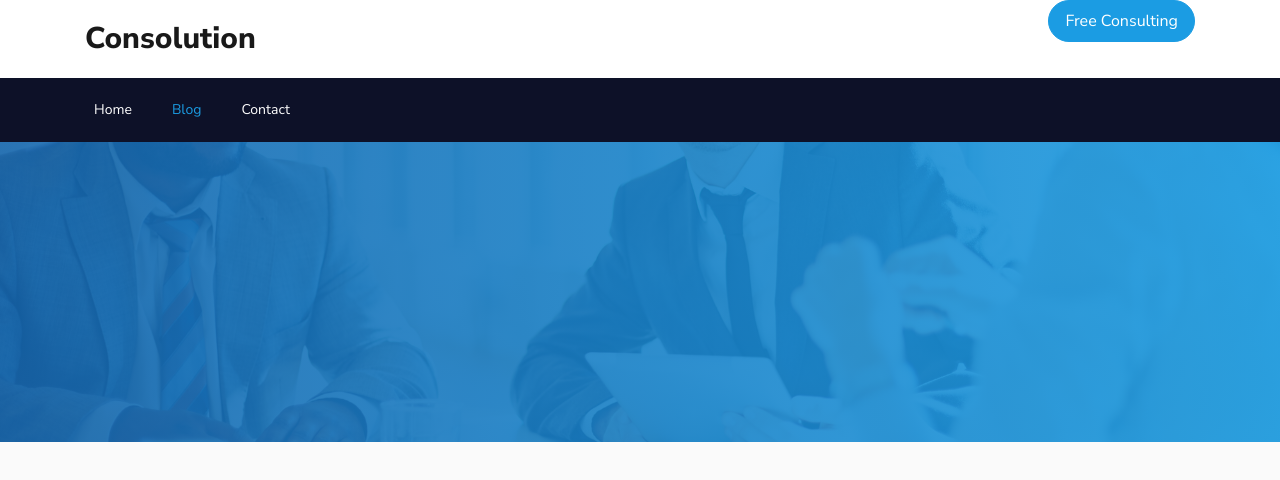
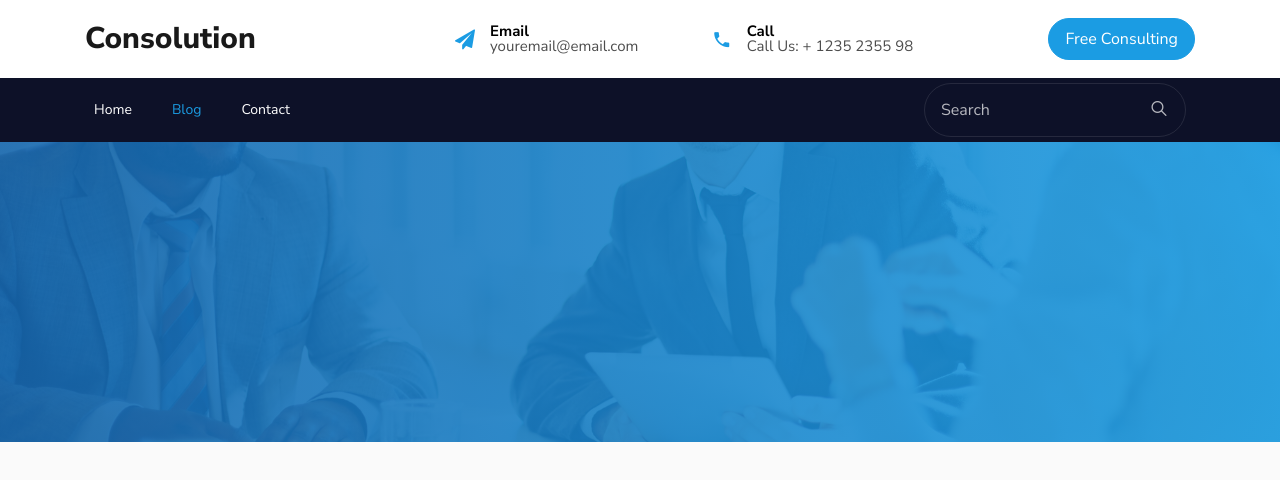
Before and after one commit to Assignmentsy/consultancy-websitee, a plain HTML site: page blog.html in a window 1280 px wide. Shown: the top 480 px of the page. Drawn offline with Linux system fonts and the light colour scheme; files whose address does not match are found by name.

Commit message:
Update blog.html

```diff
--- a/blog.html
+++ b/blog.html
@@ -31,6 +31,20 @@
           </div>
           <div class="col-lg-8 d-block">
             <div class="row d-flex">
+              <div class="col-md d-flex topper align-items-center align-items-stretch py-md-4">
+                <div class="icon d-flex justify-content-center align-items-center"><span class="icon-paper-plane"></span></div>
+                <div class="text">
+                  <span>Email</span>
+                  <span>youremail@email.com</span>
+                </div>
+              </div>
+              <div class="col-md d-flex topper align-items-center align-items-stretch py-md-4">
+                <div class="icon d-flex justify-content-center align-items-center"><span class="icon-phone2"></span></div>
+                <div class="text">
+                  <span>Call</span>
+                  <span>Call Us: + 1235 2355 98</span>
+                </div>
+              </div>
               <div class="col-md topper d-flex align-items-center justify-content-end">
                 <p class="mb-0">
                   <a href="#" class="btn py-2 px-3 btn-primary d-flex align-items-center justify-content-center">
@@ -48,6 +62,12 @@
         <button class="navbar-toggler" type="button" data-toggle="collapse" data-target="#ftco-nav" aria-controls="ftco-nav" aria-expanded="false" aria-label="Toggle navigation">
           <span class="oi oi-menu"></span> Menu
         </button>
+        <form action="#" class="searchform order-lg-last">
+          <div class="form-group d-flex">
+            <input type="text" class="form-control pl-3" placeholder="Search">
+            <button type="submit" placeholder="" class="form-control search"><span class="ion-ios-search"></span></button>
+          </div>
+        </form>
         <div class="collapse navbar-collapse" id="ftco-nav">
           <ul class="navbar-nav mr-auto">
             <li class="nav-item"><a href="index.html" class="nav-link pl-0">Home</a></li>
```
